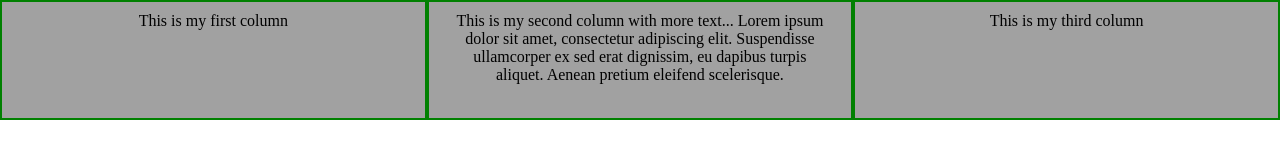
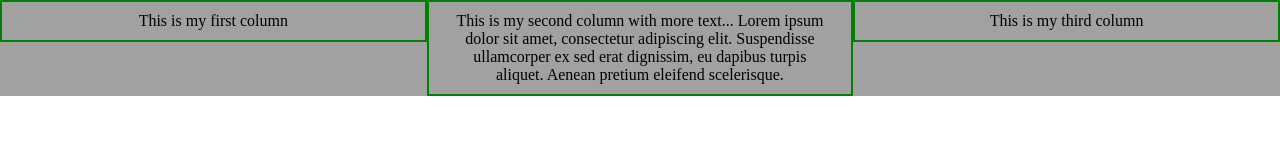
Before and after one commit to Lnamw/tiy-front-end-course, a plain HTML site: page week-02/solution-03/index.html in a window 1280 px wide. Drawn offline with Linux system fonts and the light colour scheme.

Commit message:
change solution 03 week 02 day 01

```diff
--- a/week-02/solution-03/index.html
+++ b/week-02/solution-03/index.html
@@ -10,25 +10,29 @@
       margin: 0px;
       padding: 0px;
     }
-  	div {
+  	.child {
       width: 33.33%;
-      height: 120px;
-      background-color: rgba(68, 68, 68, 0.5);
+
       text-align: center;
-      display: inline-block;
       float: left;
       padding: 10px 20px 10px 20px;
       border: solid 2px green;
       box-sizing: border-box;
         }
 
+    .container {
+      float: left;
+      background-color: rgba(68, 68, 68, 0.5);
+    }
 
 
   </style>
 </head>
 <body>
-	<div>This is my first column</div>
-  <div>This is my second column with more text... Lorem ipsum dolor sit amet, consectetur adipiscing elit. Suspendisse ullamcorper ex sed erat dignissim, eu dapibus turpis aliquet. Aenean pretium eleifend scelerisque.</div>
-  <div>This is my third column</div>
+	<div class="container">
+		<div class="child">This is my first column</div>
+	  <div class="child">This is my second column with more text... Lorem ipsum dolor sit amet, consectetur adipiscing elit. Suspendisse ullamcorper ex sed erat dignissim, eu dapibus turpis aliquet. Aenean pretium eleifend scelerisque.</div>
+	  <div class="child">This is my third column</div>
+	 </div>
 </body>
 </html>
```
